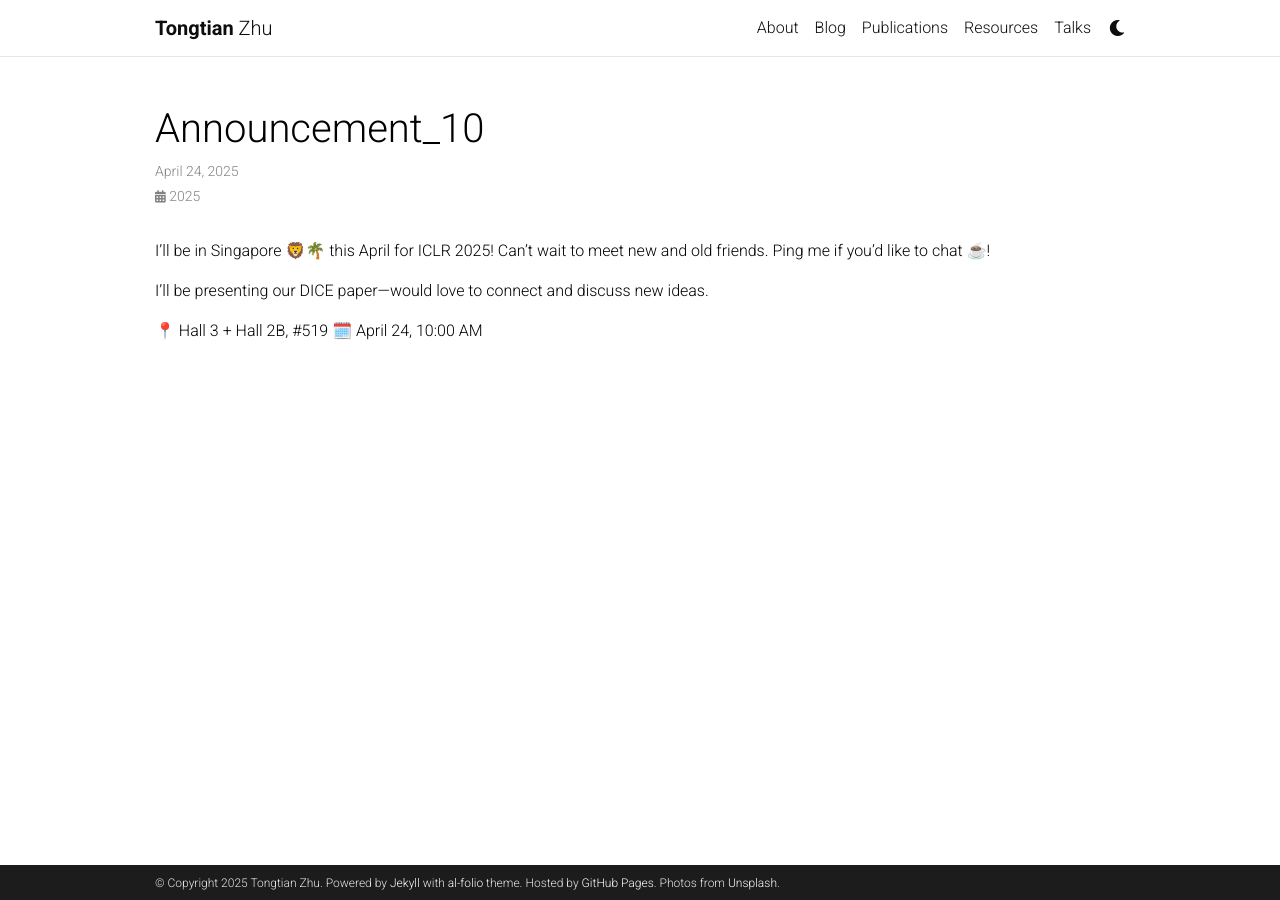
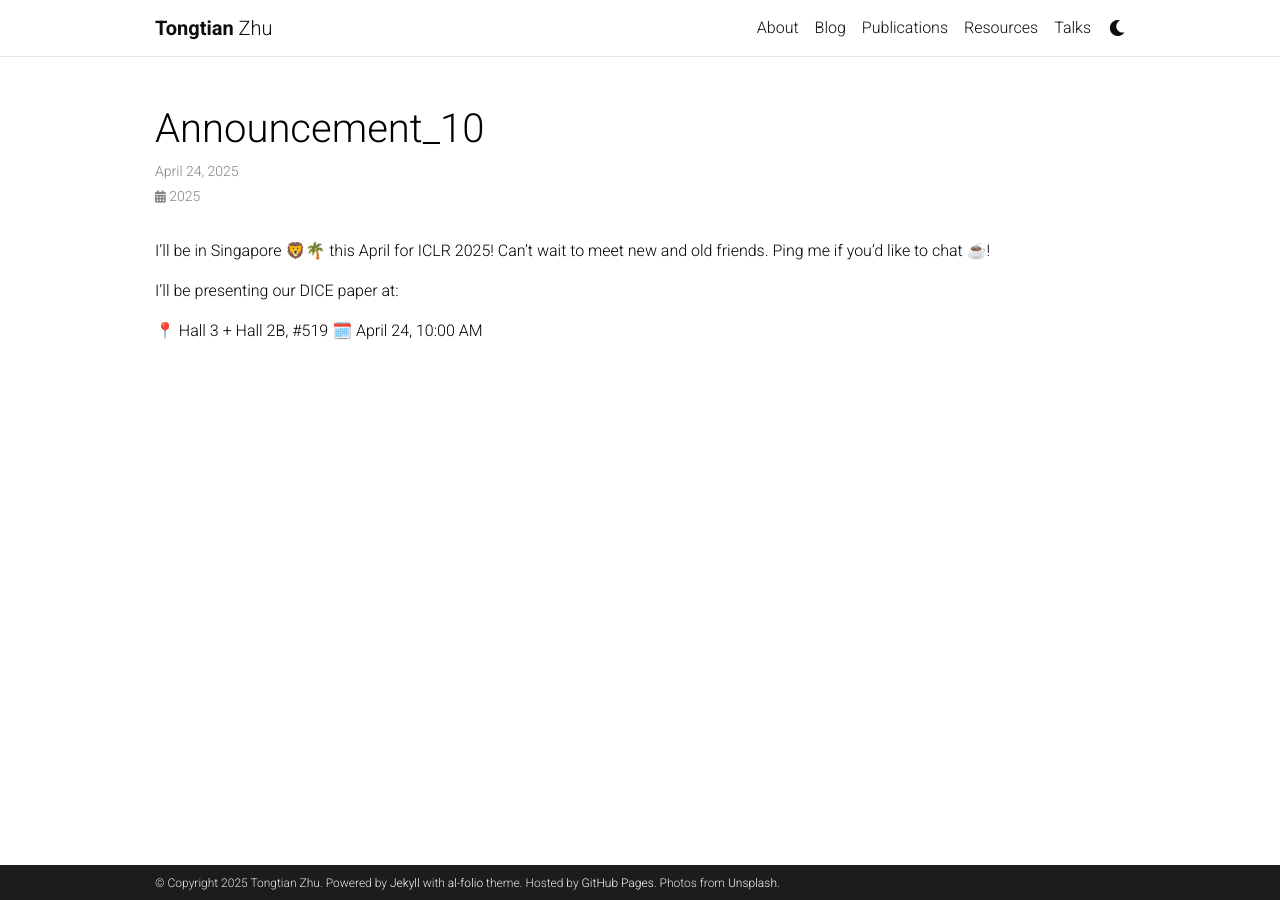
Before and after one commit to Raiden-Zhu/Raiden-Zhu.github.io, a Jekyll site: the page built from _news/announcement_10.md, in a window 1280 px wide. Built offline with Jekyll 4.4.1, drawn with Linux system fonts in a browser that asks for light colours; comment, search, counter and statistics services are not loaded; a style sheet for code colours, icons or effects is not loaded.

Commit message:
Update announcement_10.md

```diff
--- a/_news/announcement_10.md
+++ b/_news/announcement_10.md
@@ -7,6 +7,6 @@ related_posts: false
 
 I’ll be in Singapore 🦁🌴 this April for ICLR 2025! Can’t wait to meet new and old friends. Ping me if you’d like to chat ☕️!
 
-I'll be presenting our DICE paper—would love to connect and discuss new ideas.
+I'll be presenting our DICE paper at:
 
 📍 Hall 3 + Hall 2B, #519    🗓️ April 24, 10:00 AM
```
